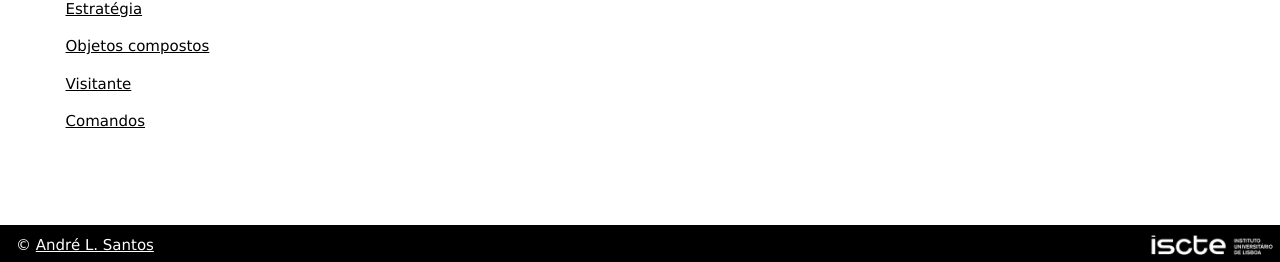
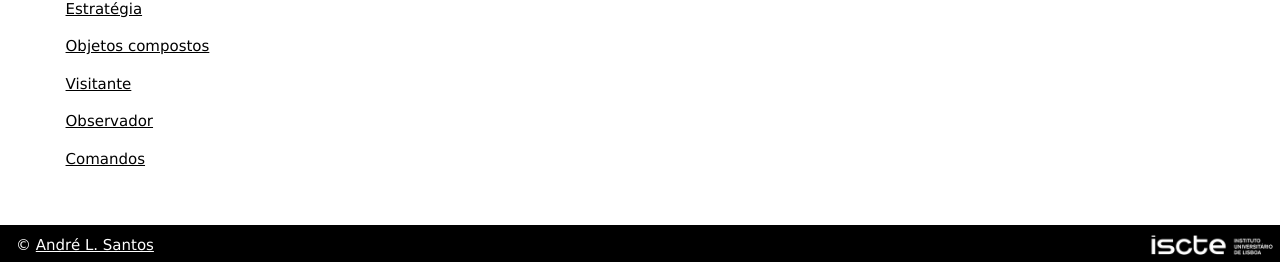
Before and after one commit to andre-santos-pt/andre-santos-pt.github.io, a Jekyll site: the page built from kotlin/index.md, in a window 1280 px wide and 1195 px high. Shown: the part 930-1192 px from the top of the window. Built offline with Jekyll 4.4.1, drawn with Linux system fonts in a browser that asks for light colours.

Commit message:
Update capitulos.yml

```diff
--- a/_data/capitulos.yml
+++ b/_data/capitulos.yml
@@ -118,6 +118,8 @@ caps:
     url: objetoscompostos
   - sec: Visitante
     url: visitante
+  - sec: Observador
+    url: observador
   - sec: Comandos
     url: comandos
 # Observador
```
